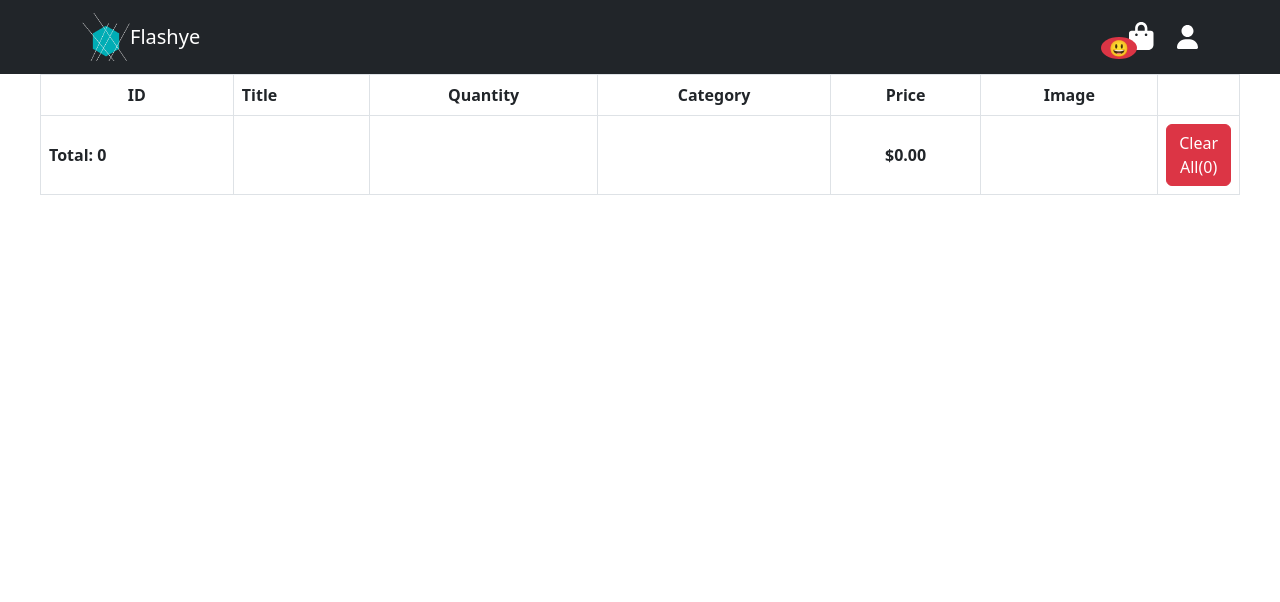
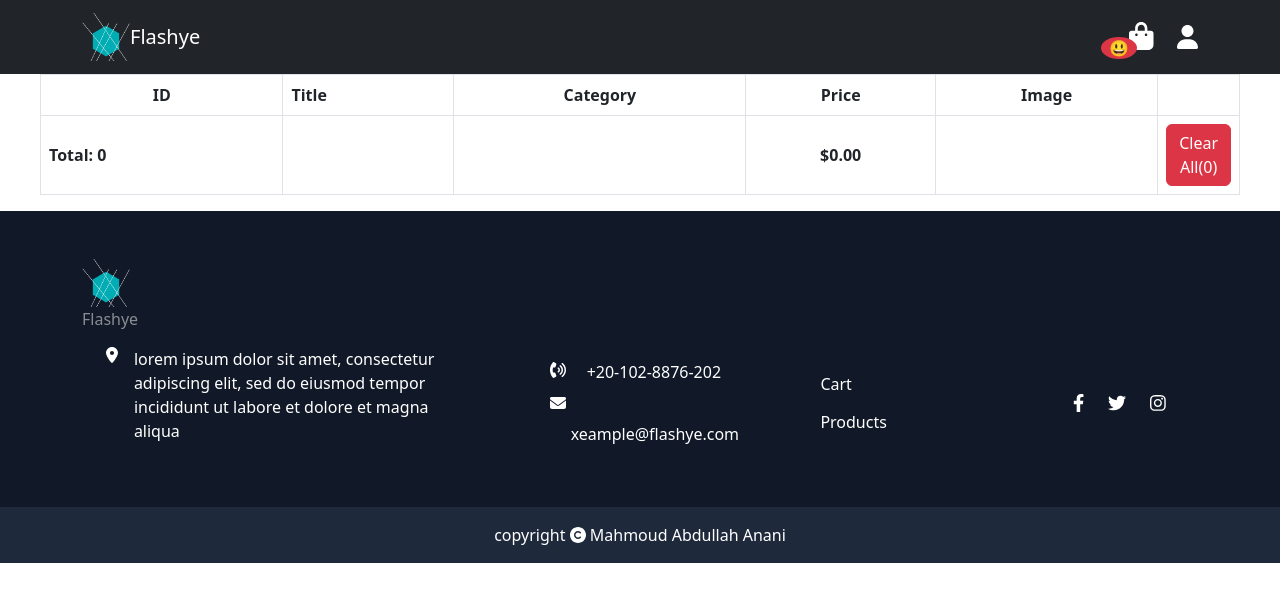
Before and after one commit to MahmoudAbdullahAnani/Full-Ecommers, a React (Create React App) app: page /cart in a window 1280 px wide. Shown: the top 602 px of the page. Built offline with nearby package versions, Linux system fonts and the light colour scheme.

Commit message:
Last Edit For Project

```diff
--- a/public/index.html
+++ b/public/index.html
@@ -2,12 +2,12 @@
 <html lang="en">
   <head>
     <meta charset="utf-8" />
-    <link rel="icon" href="%PUBLIC_URL%/favicon.ico" />
+    <link rel="icon" href="./logo_transparent.png" />
     <meta name="viewport" content="width=device-width, initial-scale=1" />
     <meta name="theme-color" content="#000000" />
     <meta
       name="description"
-      content="Web site created using create-react-app"
+      content="Flashye ecommers shopping"
     />
     <link
       rel="stylesheet"
@@ -17,7 +17,7 @@
       referrerpolicy="no-referrer"
     />
     <script src="https://cdn.tailwindcss.com"></script>
-    <link rel="apple-touch-icon" href="%PUBLIC_URL%/logo192.png" />
+    <link rel="apple-touch-icon" href="./logo_transparent.png" />
     <!--
       manifest.json provides metadata used when your web app is installed on a
       user's mobile device or desktop. See https://developers.google.com/web/fundamentals/web-app-manifest/
@@ -32,7 +32,7 @@
       work correctly both with client-side routing and a non-root public URL.
       Learn how to configure a non-root public URL by running `npm run build`.
     -->
-    <title>React App</title>
+    <title>Flashye</title>
   </head>
   <body>
     <noscript>You need to enable JavaScript to run this app.</noscript>
--- a/src/App.js
+++ b/src/App.js
@@ -1,12 +1,22 @@
+import { useEffect, useState } from 'react';
 import { Route, Routes } from 'react-router-dom';
 import './App.css';
+import Loding from './Components/Loding';
 import ProductsOnly from './Components/ProductsOnly';
+import Footer from './layout/Footer/Footer';
 import Navbar from './layout/Navbar/Navbar';
 import Cart from './Pages/Cart';
 import Home from './Pages/Home';
 
 function App() {
+  const [loding, setLoding] = useState(false)
+  useEffect(()=>{
+    setTimeout(()=>{
+      setLoding(true)
+    },3000)
+  },[])
   return (
+    loding ?
     <>
       <Navbar />
       <Routes>
@@ -32,7 +42,14 @@ function App() {
         }/>
 
       </Routes>
+      <Footer/>
+      <div className='text-center text-white py-3 bg-slate-800'>
+        <p className='m-0'>
+        copyright <i className="fa fa-copyright" aria-hidden="true"></i> Mahmoud Abdullah Anani
+        </p>
+      </div>
     </>
+    : <Loding/>
   );
 }
 
--- /dev/null
+++ b/src/Components/Loding.js
@@ -0,0 +1,12 @@
+import React from "react";
+const Loding = () => {
+    return (
+        <div className="absolute bg-black h-100 w-100 d-flex justify-center align-items-center text-center">
+            <div class="spinner-border text-light" role="status">
+                <span class="visually-hidden">Loading...</span>
+            </div>
+        </div>
+    );
+}
+
+export default Loding;
--- a/src/Pages/Cart.js
+++ b/src/Pages/Cart.js
@@ -3,14 +3,12 @@ import Container from "react-bootstrap/esm/Container";
 import { useDispatch, useSelector } from 'react-redux';
 import { EffectCoverflow, Pagination } from 'swiper';
 import { Swiper, SwiperSlide } from 'swiper/react';
-
-// Import Swiper styles
 import "swiper/css";
 import "swiper/css/effect-coverflow";
 import "swiper/css/pagination";
 import Table from 'react-bootstrap/Table';
 import Button from "react-bootstrap/esm/Button";
-import { clearProduct, removeProduct } from "../Data/Slices/ProductsSlices";
+import {  clearProduct, removeProduct } from "../Data/Slices/ProductsSlices";
 import Swal from 'sweetalert2'
 import FormaterPrice from './../Data/FormaterCurrence';
 const Cart = () => {
@@ -88,7 +86,6 @@ const Cart = () => {
                         <tr>
                             <th className="text-center">ID</th>
                             <th>Title</th>
-                            <th className="text-center">Quantity</th>
                             <th className="text-center">Category</th>
                             <th className="text-center">Price</th>
                             <th className="text-center">Image</th>
@@ -99,14 +96,9 @@ const Cart = () => {
                         {
                             cartProductVall.map(cartProduct => {
                                 const count = {};
-
                                 itemsPrice += Math.ceil(cartProduct.price)
                                 cartProductsIds.push(cartProduct.id)
-
-                                console.log(cartProductsIds);
                                 cartProductsIds.forEach(val => count[val] = (count[val] || 0) + 1)
-                                console.log(count);
-                                console.log(count['3']);
                                 return (
                                     <tr key={Math.random()}>
                                         <td className="text-center">
@@ -115,15 +107,6 @@ const Cart = () => {
                                             </b>
                                         </td>
                                         <td>{cartProduct.title}</td>
-                                        <td>
-                                            <div className="d-flex text-center gap-2 justify-center  font-bold">
-                                                <Button>-</Button>
-                                                <div className="bg-secondary text-white bg-gradient px-4 rounded ">
-                                                    {count[`${cartProduct.id}`]}
-                                                </div>
-                                                <Button onClick={()=> count[`${cartProduct.id}`] = count[`${cartProduct.id}`]+1}>+</Button>
-                                            </div>
-                                        </td>
                                         <td className="text-center">{cartProduct.category}</td>
                                         <td className="text-center">{FormaterPrice(Math.ceil(cartProduct.price))}</td>
                                         <td className="overflow-hidden ">
@@ -148,7 +131,6 @@ const Cart = () => {
                                                             'success'
                                                         )
                                                     } else if (
-                                                        /* Read more about handling dismissals below */
                                                         result.dismiss === Swal.DismissReason.cancel
                                                     ) {
                                                         swalWithBootstrapButtons.fire(
@@ -170,14 +152,13 @@ const Cart = () => {
                         <tr>
                             <th>Total: {cartProductVall.length}</th>
                             <th></th>
-                            <th></th>
+                            {/* <th></th> */}
                             <th></th>
                             <th className="text-center">
                                 {FormaterPrice(itemsPrice)}
                             </th>
                             <th></th>
                             <th className="w-16"><Button onClick={() => {
-                                //dispatch(clearProduct())
                                 swalWithBootstrapButtons.fire({
                                     title: 'Are you sure?',
                                     text: "You won't be able to revert this!",
@@ -195,7 +176,6 @@ const Cart = () => {
                                             'success'
                                         )
                                     } else if (
-                                        /* Read more about handling dismissals below */
                                         result.dismiss === Swal.DismissReason.cancel
                                     ) {
                                         swalWithBootstrapButtons.fire(
--- a/src/Pages/Home.js
+++ b/src/Pages/Home.js
@@ -83,7 +83,7 @@ const Home = () => {
                 </Offcanvas.Body>
             </Offcanvas>
             {/* Create Carts */}
-            <Container className='mt-4'>
+            <Container className='mt-4 pb-12'>
                 <Row className='justify-content-around gap-3'>
                     {
                         products.map(product => {
--- a/src/layout/Footer/Footer.js
+++ b/src/layout/Footer/Footer.js
@@ -0,0 +1,81 @@
+import React from "react";
+import { Link } from "react-router-dom";
+import logo from '../../Images/logo_transparent.png'
+const Footer = () => {
+    return (
+        <>
+            <footer className=" py-12 bg-gray-900">
+                <div className="myLogo  container">
+                    <img src={logo} className='w-12' alt="logo" />
+                    <span className="text-white-50">Flashye</span>
+                </div>
+                <div className="footer-content gap-4 pt-3 align-items-center text-center-xs text-left-md    justify-content-around d-flex flex-wrap text-white container">
+                    <a href="https://goo.gl/maps/G3hpEALJWFSCXKhNA"   className="loction text-white text-decoration-none d-flex col-12 col-md-6 gap-3 col-lg-4">
+                        <i className="fa-solid fa-location-dot"></i>
+                        <p>
+                            lorem ipsum dolor sit amet, consectetur adipiscing elit, sed do
+                            eiusmod tempor incididunt ut labore et dolore et magna aliqua
+                        </p>
+                    </a>
+                    <ul className="list-group col-12 col-md-6 col-lg-2">
+                        <li>
+                            <i className="fa-solid fa-phone-volume"></i>
+                            <a
+                                className="ms-2 btn text-white hovre:text-lime-600"
+                                href="https://api.whatsapp.com/send?phone=01028876202"
+                            >
+                                +20-102-8876-202
+                            </a>
+                        </li>
+                        <li>
+                            <i className="fa-solid fa-envelope"></i>
+                            <a
+                                className="ms-2 btn text-white hovre:text-lime-600"
+                                href="mailto: mahmoud18957321@gamil.com"
+                            >
+                                xeample@flashye.com
+                            </a>
+                        </li>
+                    </ul>
+                    <ul className="list-group col-12 col-md-6 col-lg-2">
+                        <li>
+                            <Link
+                                className="btn border-none text-white hovre:text-lime-600"
+                                to="/cart"
+                            >
+                                Cart
+                            </Link>
+                        </li>
+                        <li>
+                            <Link
+                                className="btn border-none text-white hovre:text-lime-600"
+                                to="/products"
+                            >
+                                Products
+                            </Link>
+                        </li>
+                    </ul>
+                    <ul className="list-group d-flex gap-2  flex-row list-none ">
+                        <li className=" text-center w-30 col   p-2 hovre:text-lime-600 text-lg rounded-circle text-whier  ">
+                            <a href="https://www.facebook.com/profile.php?id=100011192833917">
+                                <i className="text-white fa-brands fa-facebook-f"></i>
+                            </a>
+                        </li>
+                        <li className=" text-center w-30 col  p-2 hovre:text-lime-600 text-lg rounded-circle text-whier">
+                            <a href="https://twitter.com/Mahmoud02136886">
+                                <i className=" text-white fa-brands fa-twitter"></i>
+                            </a>
+                        </li>
+                        <li className="  text-center w-30 col  p-2 text-lg rounded-circle text-whier">
+                            <a className="text-white" href="https://www.instagram.com/mahmoudabdallah6158/">
+                                <i className="  fa-brands fa-instagram hovre:text-lime-600 text-lg"></i>
+                            </a>
+                        </li>
+                    </ul>
+                </div>
+            </footer>
+        </>
+    );
+}
+
+export default Footer;
```
Also changed, not shown: src/Components/Product.js (+25 -10 lines), public/logo_transparent.png (added).
